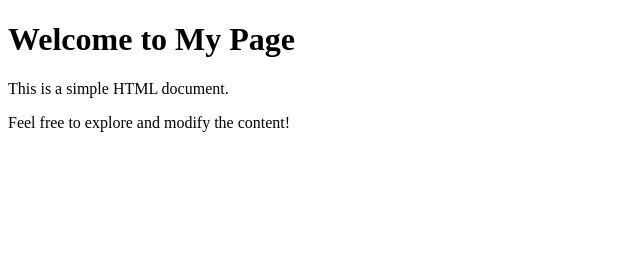
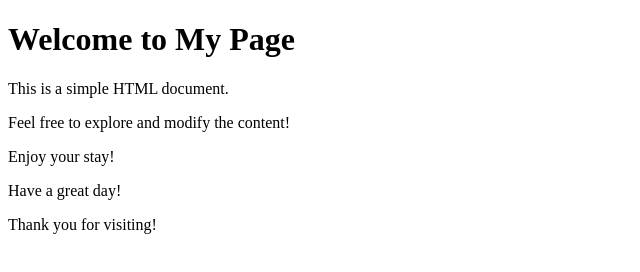
Before and after one commit to emin8999/fist-project, a plain HTML site: page index.html in a window 1280 px wide. Shown: the whole page, without its empty margins (0-640 px from the left). Drawn offline with Linux system fonts and the light colour scheme.

Commit message:
new paragraph

```diff
--- a/index.html
+++ b/index.html
@@ -10,6 +10,10 @@
       <h1>Welcome to My Page</h1>
       <p>This is a simple HTML document.</p>
       <p>Feel free to explore and modify the content!</p>
+      <p>Enjoy your stay!</p>
+      <p>Have a great day!</p>
+
+      <p>Thank you for visiting!</p>
     </div>
   </body>
 </html>
```
